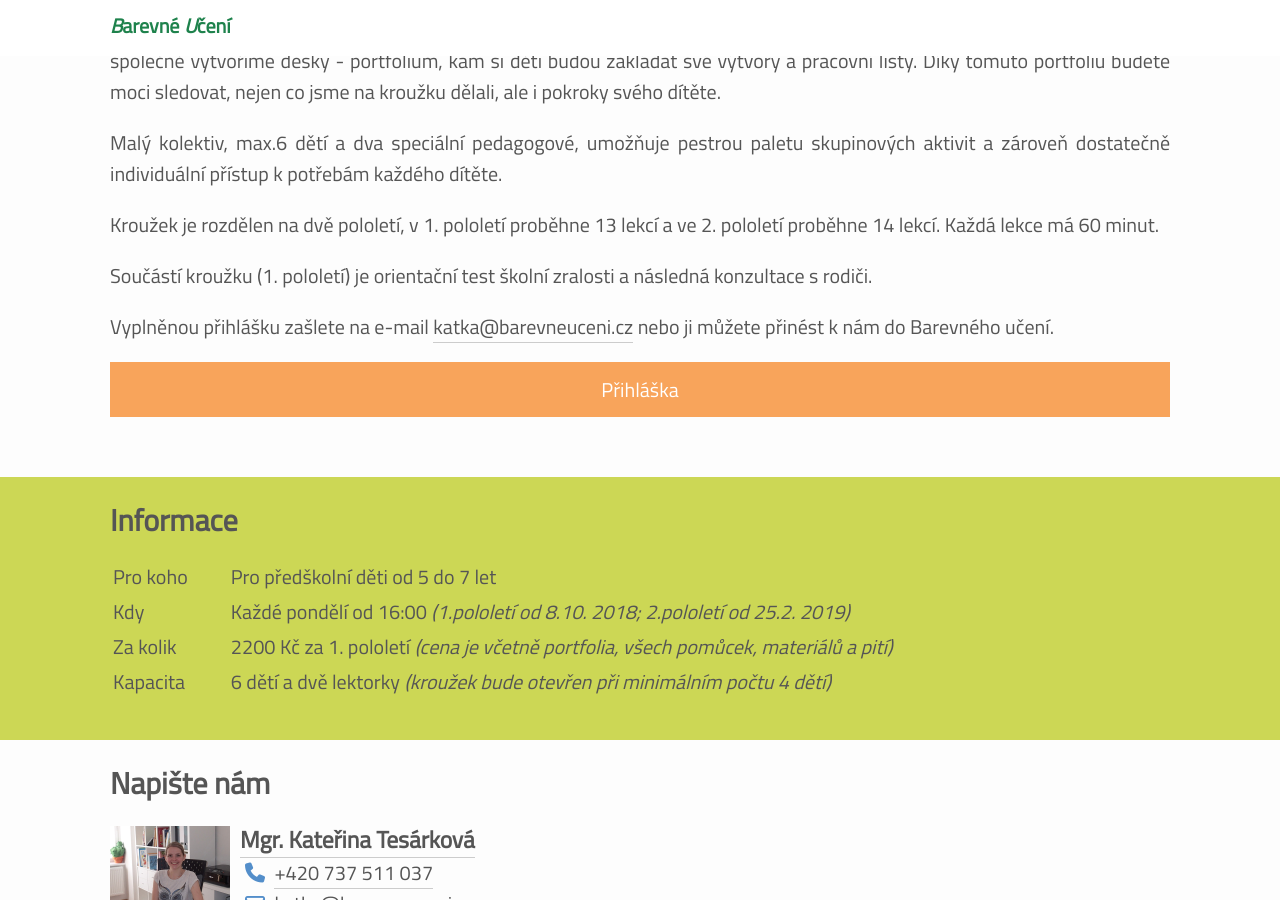
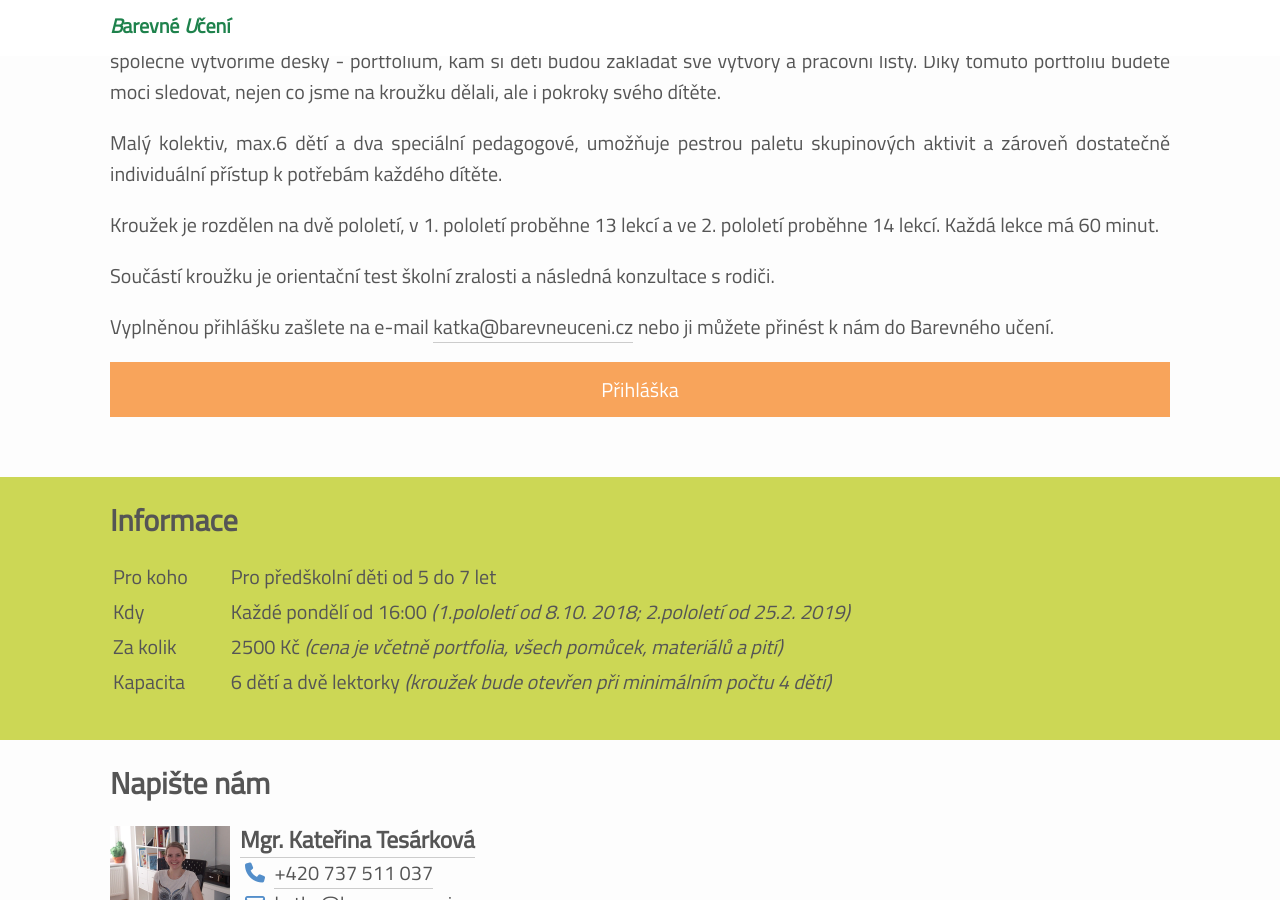
Before and after one commit to JakubTesarek/barevneuceni.cz, a Jekyll site: the page built from pages/barevny-predskolacek.html, in a window 1280 px wide and 900 px high, scrolled down 598 px. Built offline with Jekyll 4.4.1, drawn with Linux system fonts in a browser that asks for light colours; nearby versions of some CDN libraries.

Commit message:
Update barevny-predskolacek.html

```diff
--- a/pages/barevny-predskolacek.html
+++ b/pages/barevny-predskolacek.html
@@ -23,7 +23,7 @@
 		<p>Děti se mohou těšit na spoustu her, veselých pracovních listů, arteterapeutické tvoření, jógové hrátky, cviky na propojení hemisfér, hudební chvilky, písničky, básničky, zábavná cvičení pro rozvoj motoriky jazyka, rtů i jazykového citu a mnoho dalšího. Pokud nám to počasí a okolnosti dovolí, vydali bychom se na několik lekcí ven do parku (Chotkovy sady). Na začátku kurzu si společně vytvoříme desky - portfolium, kam si děti budou zakládat své výtvory a pracovní listy. Díky tomuto portfoliu budete moci sledovat, nejen co jsme na kroužku dělali, ale i pokroky svého dítěte.</p>
         <p>Malý kolektiv, max.6 dětí a dva speciální pedagogové, umožňuje pestrou paletu skupinových aktivit a zároveň dostatečně individuální přístup k potřebám každého dítěte.</p>
         <p>Kroužek je rozdělen na dvě pololetí, v 1. pololetí proběhne 13 lekcí a ve 2. pololetí proběhne 14 lekcí. Každá lekce má 60 minut.</p>
-        <p>Součástí kroužku (1. pololetí) je orientační test školní zralosti a následná konzultace s rodiči.</p>
+        <p>Součástí kroužku je orientační test školní zralosti a následná konzultace s rodiči.</p>
         <p>Vyplněnou přihlášku zašlete na e-mail <a href="mailto:katka@barevneuceni.cz">katka@barevneuceni.cz</a> nebo ji můžete přinést k nám do Barevného učení.</p>
         <p>
             <a class="button" href="/assets/download/prihlaska-barevny-predskolacek.pdf">Přihláška</a>
@@ -45,7 +45,7 @@
 			</tr>
 			<tr>
 				<td>Za kolik</td>
-				<td>2200 Kč za 1. pololetí <i>(cena je včetně portfolia, všech pomůcek, materiálů a pití)</i></td>
+				<td>2500 Kč <i>(cena je včetně portfolia, všech pomůcek, materiálů a pití)</i></td>
 			</tr>
             <tr>
                 <td>Kapacita</td>
```
